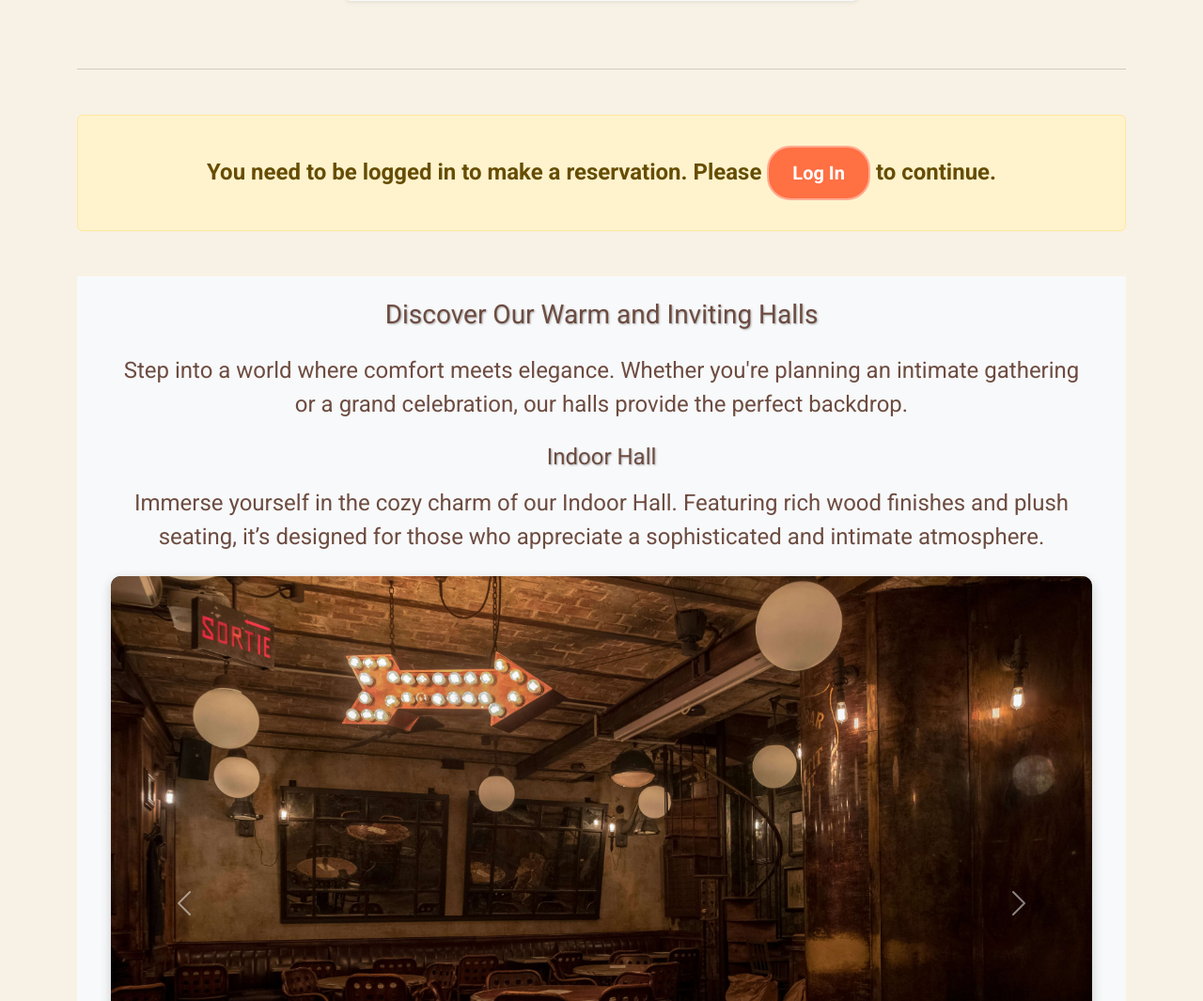
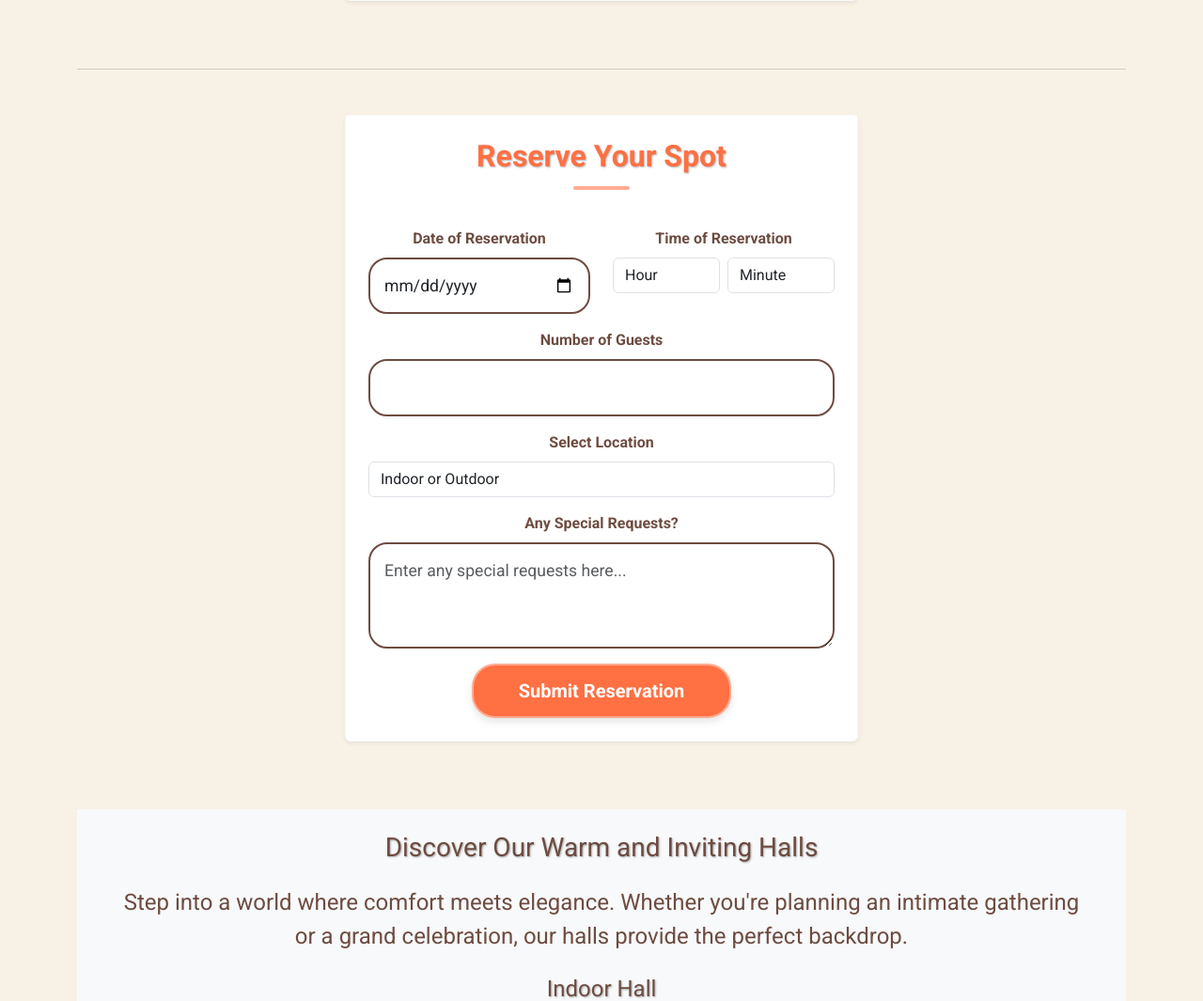
Before and after one commit to Dimitris112/rum-away-testp4, a Django app: page /contact/ in a window 1280 px wide. Shown: the part 794-1859 px from the top of the page at 94% size. Run offline with Django 5.2, Linux system fonts and the light colour scheme; some libraries are stand-ins or nearby versions.

Commit message:
FIX reservation functions/profile page, add 2 HTML

```diff
--- a/bar/templates/bar/contact.html
+++ b/bar/templates/bar/contact.html
@@ -17,35 +17,44 @@
                 <div class="card shadow-sm border-light mb-4">
                     <div class="card-body p-4">
                         <h3 class="card-title text-center mb-4">Reach Out to Us</h3>
-                        <form method="post" class="animate__animated animate__fadeIn">
+                        <form method="post" action="{% url 'contact' %}" class="animate__animated animate__fadeIn">
                             {% csrf_token %}
                             <div class="row">
                                 <div class="col-md-6 mb-3">
-                                    <label for="name" class="form-label">Your Name</label>
-                                    <input type="text" class="form-control" id="name" name="name"
-                                        placeholder="Enter your name" required aria-label="Your Name">
+                                    <label for="contact-name" class="form-label">Your Name</label>
+                                    <input type="text" class="form-control" id="contact-name" name="name"
+                                        placeholder="Enter your name" required aria-label="Your Name"
+                                        value="{{ form_data.name|default:'' }}">
                                 </div>
                                 <div class="col-md-6 mb-3">
-                                    <label for="email" class="form-label">Your Email Address</label>
-                                    <input type="email" class="form-control" id="email" name="email"
-                                        placeholder="Enter your email" required aria-label="Your Email Address">
+                                    <label for="contact-email" class="form-label">Your Email Address</label>
+                                    <input type="email" class="form-control" id="contact-email" name="email"
+                                        placeholder="Enter your email" required aria-label="Your Email Address"
+                                        value="{{ form_data.email|default:'' }}">
                                 </div>
                             </div>
                             <div class="mb-3">
-                                <label for="telephone" class="form-label">Phone Number (Optional)</label>
-                                <input type="tel" class="form-control" id="telephone" name="telephone"
+                                <label for="contact-telephone" class="form-label">Phone Number (Optional)</label>
+                                <input type="tel" class="form-control" id="contact-telephone" name="telephone"
                                     placeholder="(123) 456-7890" aria-label="Phone Number">
                             </div>
                             <div class="mb-3">
-                                <label for="message" class="form-label">Your Message</label>
-                                <textarea class="form-control" id="message" name="message" rows="4"
+                                <label for="contact-message" class="form-label">Your Message</label>
+                                <textarea class="form-control" id="contact-message" name="message" rows="4"
                                     placeholder="Type your message here..." required
-                                    aria-label="Your Message"></textarea>
+                                    aria-label="Your Message">{{ form_data.message|default:'' }}</textarea>
                             </div>
                             <div class="text-center">
                                 <button type="submit" class="btn btn-primary btn-lg px-5">Send Your Message</button>
                             </div>
                         </form>
+                        {% if messages %}
+                        <div class="mt-3">
+                            {% for message in messages %}
+                            <div class="alert alert-danger">{{ message }}</div>
+                            {% endfor %}
+                        </div>
+                        {% endif %}
                     </div>
                 </div>
             </article>
@@ -55,44 +64,41 @@
     <!-- Divider between sections -->
     <hr class="my-5" />
 
-    <!-- Reservation Form -->
-    {% if user.is_authenticated %}
-    <section>
+    <section id="reserve-spot">
         <div class="row justify-content-center mt-5">
             <article class="col-md-6">
                 <div class="card shadow-sm border-light mb-4">
                     <div class="card-body p-4">
                         <h3 class="card-title text-center mb-4">Reserve Your Spot</h3>
-                        <form method="post" class="animate__animated animate__fadeIn">
+                        <form method="post" action="{% url 'reservations' %}" class="animate__animated animate__fadeIn">
                             {% csrf_token %}
                             <div class="row">
                                 <div class="col-md-6 mb-3">
                                     <label for="res-date" class="form-label">Date of Reservation</label>
-                                    <input type="date" class="form-control" id="res-date" name="res-date" required
-                                        aria-label="Date of Reservation">
+                                    <input type="date" class="form-control" id="res-date" name="reservation_time"
+                                        required aria-label="Date of Reservation">
                                 </div>
                                 <div class="col-md-6 mb-3">
                                     <label for="res-time" class="form-label">Time of Reservation</label>
                                     <div class="d-flex">
-                                        <select class="form-control me-2" id="res-hour" required>
+                                        <select class="form-control me-2" id="res-hour" name="reservation_hour"
+                                            required>
                                             <option value="" disabled selected>Hour</option>
-                                            <!-- Hour options here -->
                                         </select>
-                                        <select class="form-control" id="res-minute" required>
+                                        <select class="form-control" id="res-minute" name="reservation_minute" required>
                                             <option value="" disabled selected>Minute</option>
-                                            <!-- Minute options here -->
                                         </select>
                                     </div>
                                 </div>
                             </div>
                             <div class="mb-3">
                                 <label for="res-guests" class="form-label">Number of Guests</label>
-                                <input type="number" class="form-control" id="res-guests" name="res-guests" min="1"
+                                <input type="number" class="form-control" id="res-guests" name="num_guests" min="1"
                                     required aria-label="Number of Guests">
                             </div>
                             <div class="mb-3">
                                 <label for="res-location" class="form-label">Select Location</label>
-                                <select class="form-control" id="res-location" name="res-location" required>
+                                <select class="form-control" id="res-location" name="hall" required>
                                     <option value="" disabled selected>Indoor or Outdoor</option>
                                     <option value="indoor">Indoor</option>
                                     <option value="outdoor">Outdoor</option>
@@ -100,7 +106,7 @@
                             </div>
                             <div class="mb-3">
                                 <label for="res-special-requests" class="form-label">Any Special Requests?</label>
-                                <textarea class="form-control" id="res-special-requests" name="res-special-requests"
+                                <textarea class="form-control" id="res-special-requests" name="special_requests"
                                     rows="3" placeholder="Enter any special requests here..."
                                     aria-label="Special Requests"></textarea>
                             </div>
@@ -113,14 +119,7 @@
             </article>
         </div>
     </section>
-    {% else %}
-    <section>
-        <div class="alert alert-warning text-center mt-5">
-            <p><strong>You need to be logged in to make a reservation. Please <a href="{% url 'account_login' %}"
-                        class="btn btn-primary">Log In</a> to continue.</strong></p>
-        </div>
-    </section>
-    {% endif %}
+
 
     <!-- Information about Halls -->
     <section class="mt-5 bg-light p-4">
--- a/bar/urls.py
+++ b/bar/urls.py
@@ -1,23 +1,27 @@
 from django.urls import path
 from django.contrib.auth import views as auth_views
+from django.views.generic import TemplateView
 from . import views
 from .api import user_profile_api
 from .views import (
     index, reservations, profile, reset_profile_picture,
-     contact, event_list, event_detail, menu,
-    CustomSignupView
+    contact, event_list, event_detail, menu,
+    CustomSignupView, edit_reservation, delete_reservation
 )
 
 urlpatterns = [
-    path('', index, name='index'),
     path('login/', auth_views.LoginView.as_view(), name='login'),
     path('profile/', profile, name='profile'),
     path('profile/reset-picture/', reset_profile_picture, name='reset_profile_picture'),
     path('reservations/', reservations, name='reservations'),
+    path('reservations/<int:reservation_id>/', reservations, name='reservations_with_id'),
+    path('reservations/edit/<int:reservation_id>/', edit_reservation, name='edit_reservation'),
+    path('reservations/delete/<int:reservation_id>/', delete_reservation, name='delete_reservation'),
     path('contact/', contact, name='contact'),
     path('events/', event_list, name='event_list'),
     path('events/<int:event_id>/', event_detail, name='event_detail'),
     path('accounts/signup/', CustomSignupView.as_view(), name='account_signup'),
     path('api/users/<int:user_id>/profile/', user_profile_api, name='user_profile_api'),
     path('menu/', menu, name='menu'),
+    path('', index, name='index'),
 ]
--- a/bar/views.py
+++ b/bar/views.py
@@ -9,6 +9,9 @@ from django.urls import reverse_lazy
 from django.templatetags.static import static
 from django.utils import timezone
 from django.contrib import messages
+from django.views.generic import TemplateView
+from django.http import JsonResponse
+from datetime import datetime
 
 class CustomSignupView(SignupView):
     def form_valid(self, form):
@@ -45,31 +48,87 @@ class CustomLoginView(LoginView):
             messages.error(self.request, "Invalid username or password.")
             return self.form_invalid(form)
 
+
+
 def index(request):
     context = {
         'page_title': 'Home',
     }
     return render(request, 'bar/index.html', context)
 
+
 @login_required
-def reservations(request):
+def reservations(request, reservation_id=None):
     if request.method == 'POST':
         form = ReservationForm(request.POST)
         if form.is_valid():
+            reservation_date = request.POST.get('reservation_time').split("T")[0]
+            reservation_hour = int(request.POST.get('reservation_hour'))
+            reservation_minute = int(request.POST.get('reservation_minute'))
+
+            if reservation_hour == 24:
+                reservation_hour = 0
+                reservation_date = (timezone.datetime.strptime(reservation_date, '%Y-%m-%d') + timezone.timedelta(days=1)).date()
+
+            reservation_time = f"{reservation_date} {reservation_hour}:{reservation_minute}"
+            reservation_time = timezone.make_aware(datetime.strptime(reservation_time, '%Y-%m-%d %H:%M'))
+
             reservation = form.save(commit=False)
             reservation.user = request.user
-            reservation.name = request.user.username
+            reservation.reservation_time = reservation_time
             reservation.save()
+
             messages.success(request, "Your reservation has been made successfully!")
-            return redirect('profile')
+            return redirect('reservations_with_id', reservation_id=reservation.id)
+
     else:
-        form = ReservationForm(initial={'name': request.user.username})
+        form = ReservationForm()
+
+    upcoming_reservations = Reservation.objects.filter(user=request.user, reservation_time__gte=timezone.now()).order_by('reservation_time')
+
+    reservation = None
+    if reservation_id:
+        try:
+            reservation = Reservation.objects.get(id=reservation_id, user=request.user)
+        except Reservation.DoesNotExist:
+            messages.error(request, "Reservation not found.")
 
     context = {
         'page_title': 'Reservations',
         'form': form,
+        'upcoming_reservations': upcoming_reservations,
+        'reservation': reservation,
     }
-    return render(request, 'bar/contact.html', context)
+    return render(request, 'bar/reservations.html', context)
+
+
+
+@login_required
+def edit_reservation(request, reservation_id):
+    reservation = get_object_or_404(Reservation, id=reservation_id, user=request.user)
+    if request.method == 'POST':
+        form = ReservationForm(request.POST, instance=reservation)
+        if form.is_valid():
+            form.save()
+            messages.success(request, "Your reservation has been updated successfully!")
+            return redirect('profile')
+    else:
+        form = ReservationForm(instance=reservation)
+
+    context = {
+        'form': form,
+        'reservation': reservation,
+        'page_title': 'Edit Reservation',
+    }
+    return render(request, 'bar/edit_reservation.html', context)
+
+
+@login_required
+def delete_reservation(request, reservation_id):
+    reservation = get_object_or_404(Reservation, id=reservation_id, user=request.user)
+    reservation.delete()
+    messages.success(request, "Your reservation has been deleted successfully!")
+    return redirect('profile')
 
 
 @login_required
@@ -110,6 +169,8 @@ def reset_profile_picture(request):
 
 
 def contact(request):
+    form_data = {}
+
     if request.method == 'POST':
         name = request.POST.get('name')
         email = request.POST.get('email')
@@ -117,22 +178,30 @@ def contact(request):
 
         if not name:
             messages.error(request, "Name is required.")
+        elif not email:
+            messages.error(request, "Email is required.")
+        elif not message_content:
+            messages.error(request, "Message cannot be empty.")
+        else:
+            ContactMessage.objects.create(
+                name=name,
+                email=email,
+                message=message_content
+            )
+            messages.success(request, "Your message has been sent successfully!")
             return redirect('contact')
 
-        ContactMessage.objects.create(
-            name=name,
-            email=email,
-            message=message_content
-        )
-
-        messages.success(request, "Your message has been sent successfully!")
-        return redirect('contact')
+        form_data = {
+            'name': name,
+            'email': email,
+            'message': message_content,
+        }
 
     context = {
         'page_title': 'Contact Us',
+        'form_data': form_data,
     }
     return render(request, 'bar/contact.html', context)
-
 
 
 def event_list(request):
@@ -159,3 +228,20 @@ def menu(request):
         'categories': categories,
     }
     return render(request, 'bar/menu.html', context)
+
+# spots available
+
+@login_required
+def get_availability(request):
+    hall = request.GET.get('hall')
+    reservation_time = request.GET.get('reservation_time')
+
+    reserved_count = Reservation.objects.filter(
+        hall=hall,
+        reservation_time=reservation_time
+    ).aggregate(Sum('num_guests'))['num_guests__sum'] or 0
+
+    max_capacity = 70 if hall == 'indoor' else 120
+    spots_left = max_capacity - reserved_count
+
+    return JsonResponse({'spots_left': spots_left, 'max_capacity': max_capacity})
--- a/static/js/open_hours.js
+++ b/static/js/open_hours.js
@@ -1,6 +1,9 @@
 document.addEventListener("DOMContentLoaded", function () {
   const hourSelect = document.getElementById("res-hour");
   const minuteSelect = document.getElementById("res-minute");
+  const hallSelect = document.getElementById("res-location");
+  const guestsInput = document.getElementById("res-guests");
+  const availableSpotsDisplay = document.getElementById("available-spots");
 
   // Hour options from 16:00 to 02:00
   for (let i = 16; i <= 26; i++) {
@@ -20,17 +23,38 @@ document.addEventListener("DOMContentLoaded", function () {
       option.textContent = option.value;
       minuteSelect.appendChild(option);
     }
+  });
 
-    if (selectedHour === 2) {
-      minuteSelect.innerHTML = "";
-      for (let minute = 0; minute < 60; minute += 5) {
-        const option = document.createElement("option");
-        option.value = minute < 10 ? "0" + minute : minute;
-        option.textContent = option.value;
-        minuteSelect.appendChild(option);
+  hallSelect.addEventListener("change", updateAvailableSpots);
+  guestsInput.addEventListener("input", updateAvailableSpots);
+  hourSelect.addEventListener("change", updateAvailableSpots);
+  minuteSelect.addEventListener("change", updateAvailableSpots);
+
+  // Update available spots
+  async function updateAvailableSpots() {
+    const hall = hallSelect.value;
+    const hour = hourSelect.value;
+    const minute = minuteSelect.value;
+    const reservationTime = `${
+      new Date().toISOString().split("T")[0]
+    }T${hour}:${minute}`;
+
+    if (hall && hour && minute) {
+      try {
+        const response = await fetch(
+          `/get-availability?hall=${hall}&reservation_time=${reservationTime}`
+        );
+        const data = await response.json();
+
+        const numGuests = parseInt(guestsInput.value) || 0;
+        const spotsLeft = data.spots_left - numGuests;
+
+        availableSpotsDisplay.textContent = `Available spots: ${spotsLeft} (Max: ${data.max_capacity})`;
+      } catch (error) {
+        console.error("Error fetching availability:", error);
       }
     }
-  });
+  }
 
   // Validate reservation time - must be future time
   function validateReservationTime() {
@@ -39,14 +63,24 @@ document.addEventListener("DOMContentLoaded", function () {
 
     hourSelect.addEventListener("change", checkFutureTime);
     minuteSelect.addEventListener("change", checkFutureTime);
+    document
+      .getElementById("res-date")
+      .addEventListener("change", checkFutureTime);
 
     function checkFutureTime() {
       const selectedHour = parseInt(hourSelect.value);
       const selectedMinute = parseInt(minuteSelect.value);
+      const selectedDate = new Date(document.getElementById("res-date").value);
+      const currentDate = new Date();
+
+      // If selected date is in the future allow any time
+      if (selectedDate > currentDate) {
+        return;
+      }
 
       let isPastTime = false;
 
-      // Current time is between 00:00 and 02:00 (next day)
+      //  Time is between 00:00 and 02:00 next day
       if (selectedHour < 16) {
         isPastTime =
           selectedHour + 24 < currentHour ||
```
Also changed, not shown: bar/admin.py (+10 -1 lines), bar/templates/bar/edit_reservation.html (added, +32 -0 lines), bar/templates/bar/profile.html (+36 -11 lines), bar/templates/bar/reservations.html (added, +47 -0 lines), 1 other file.
